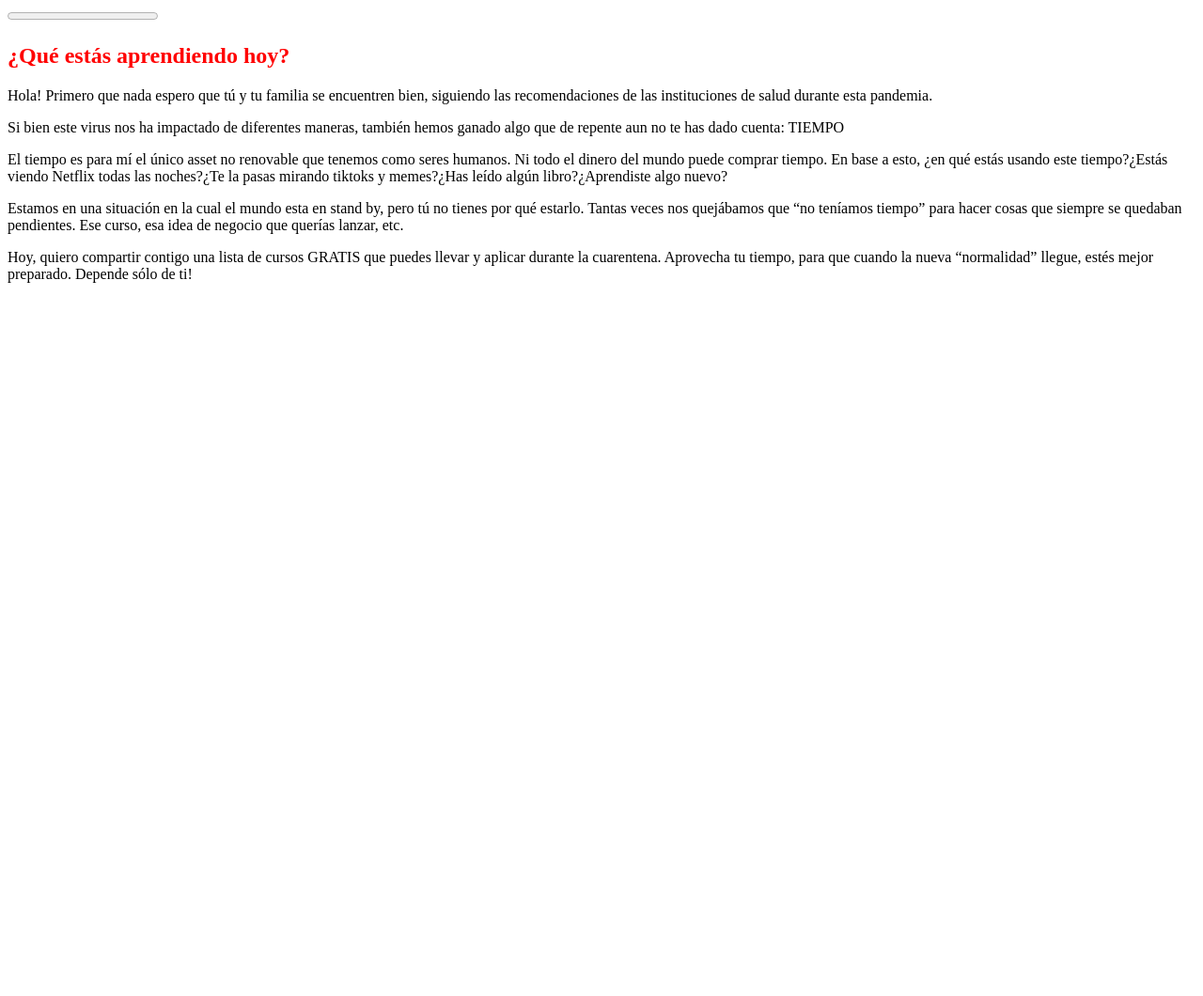
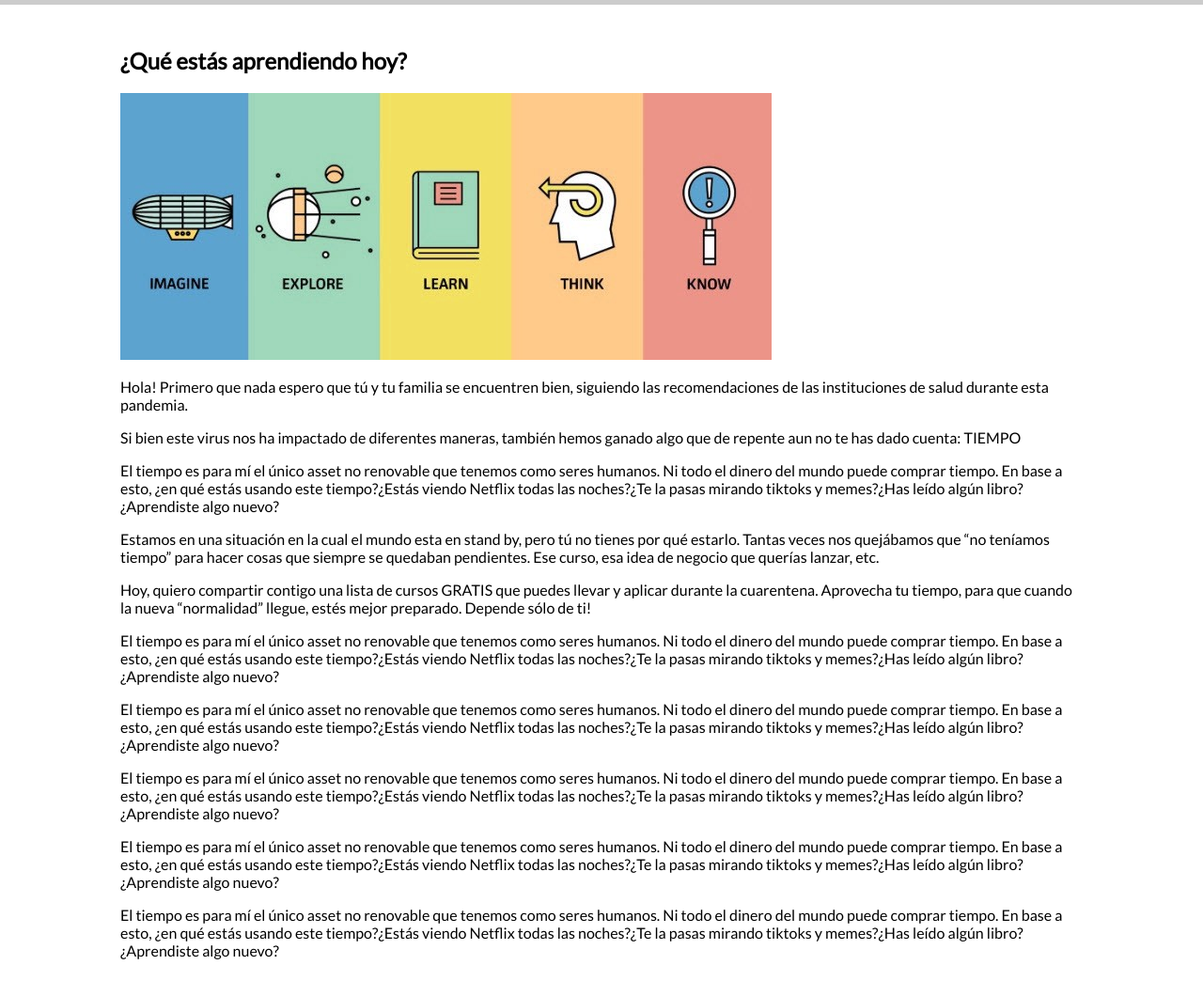
Before and after one commit to angelolev/progressbar, a plain HTML site: page index.html in a window 1280 px wide. Shown: the whole page at 94% size. Before the commit the page ends 800 px from the top, so only its background shows below. Drawn offline with Linux system fonts and the light colour scheme.

Commit message:
added progress bar function

```diff
--- a/index.html
+++ b/index.html
@@ -3,47 +3,102 @@
   <head>
     <meta charset="UTF-8" />
     <meta name="viewport" content="width=device-width, initial-scale=1.0" />
-    <title>Document</title>
+    <title>Mi articulo</title>
     <link rel="stylesheet" href="styles.css" />
+    <link
+      href="https://fonts.googleapis.com/css2?family=Lato&display=swap"
+      rel="stylesheet"
+    />
   </head>
   <body>
-    <main>
-      <article>
-        <progress id="reading-progress" max="100" value="0"></progress>
     <header>
+      <div class="progress-container">
+        <div class="progress-bar" id="progress-bar"></div>
+      </div>
+    </header>
+    <article class="content">
       <h1>
         ¿Qué estás aprendiendo hoy?
       </h1>
+      <img src="/image.jpeg" alt="" />
       <p>
-            Hola! Primero que nada espero que tú y tu familia se encuentren
-            bien, siguiendo las recomendaciones de las instituciones de salud
-            durante esta pandemia.
+        Hola! Primero que nada espero que tú y tu familia se encuentren bien,
+        siguiendo las recomendaciones de las instituciones de salud durante esta
+        pandemia.
       </p>
       <p>
-            Si bien este virus nos ha impactado de diferentes maneras, también
-            hemos ganado algo que de repente aun no te has dado cuenta: TIEMPO
+        Si bien este virus nos ha impactado de diferentes maneras, también hemos
+        ganado algo que de repente aun no te has dado cuenta: TIEMPO
       </p>
       <p>
-            El tiempo es para mí el único asset no renovable que tenemos como
-            seres humanos. Ni todo el dinero del mundo puede comprar tiempo. En
-            base a esto, ¿en qué estás usando este tiempo?¿Estás viendo Netflix
-            todas las noches?¿Te la pasas mirando tiktoks y memes?¿Has leído
-            algún libro?¿Aprendiste algo nuevo?
+        El tiempo es para mí el único asset no renovable que tenemos como seres
+        humanos. Ni todo el dinero del mundo puede comprar tiempo. En base a
+        esto, ¿en qué estás usando este tiempo?¿Estás viendo Netflix todas las
+        noches?¿Te la pasas mirando tiktoks y memes?¿Has leído algún
+        libro?¿Aprendiste algo nuevo?
       </p>
       <p>
-            Estamos en una situación en la cual el mundo esta en stand by, pero
-            tú no tienes por qué estarlo. Tantas veces nos quejábamos que “no
-            teníamos tiempo” para hacer cosas que siempre se quedaban
-            pendientes. Ese curso, esa idea de negocio que querías lanzar, etc.
+        Estamos en una situación en la cual el mundo esta en stand by, pero tú
+        no tienes por qué estarlo. Tantas veces nos quejábamos que “no teníamos
+        tiempo” para hacer cosas que siempre se quedaban pendientes. Ese curso,
+        esa idea de negocio que querías lanzar, etc.
       </p>
       <p>
         Hoy, quiero compartir contigo una lista de cursos GRATIS que puedes
-            llevar y aplicar durante la cuarentena. Aprovecha tu tiempo, para
-            que cuando la nueva “normalidad” llegue, estés mejor preparado.
-            Depende sólo de ti!
+        llevar y aplicar durante la cuarentena. Aprovecha tu tiempo, para que
+        cuando la nueva “normalidad” llegue, estés mejor preparado. Depende sólo
+        de ti!
       </p>
-        </header>
+      <p>
+        El tiempo es para mí el único asset no renovable que tenemos como seres
+        humanos. Ni todo el dinero del mundo puede comprar tiempo. En base a
+        esto, ¿en qué estás usando este tiempo?¿Estás viendo Netflix todas las
+        noches?¿Te la pasas mirando tiktoks y memes?¿Has leído algún
+        libro?¿Aprendiste algo nuevo?
+      </p>
+      <p>
+        El tiempo es para mí el único asset no renovable que tenemos como seres
+        humanos. Ni todo el dinero del mundo puede comprar tiempo. En base a
+        esto, ¿en qué estás usando este tiempo?¿Estás viendo Netflix todas las
+        noches?¿Te la pasas mirando tiktoks y memes?¿Has leído algún
+        libro?¿Aprendiste algo nuevo?
+      </p>
+      <p>
+        El tiempo es para mí el único asset no renovable que tenemos como seres
+        humanos. Ni todo el dinero del mundo puede comprar tiempo. En base a
+        esto, ¿en qué estás usando este tiempo?¿Estás viendo Netflix todas las
+        noches?¿Te la pasas mirando tiktoks y memes?¿Has leído algún
+        libro?¿Aprendiste algo nuevo?
+      </p>
+      <p>
+        El tiempo es para mí el único asset no renovable que tenemos como seres
+        humanos. Ni todo el dinero del mundo puede comprar tiempo. En base a
+        esto, ¿en qué estás usando este tiempo?¿Estás viendo Netflix todas las
+        noches?¿Te la pasas mirando tiktoks y memes?¿Has leído algún
+        libro?¿Aprendiste algo nuevo?
+      </p>
+      <p>
+        El tiempo es para mí el único asset no renovable que tenemos como seres
+        humanos. Ni todo el dinero del mundo puede comprar tiempo. En base a
+        esto, ¿en qué estás usando este tiempo?¿Estás viendo Netflix todas las
+        noches?¿Te la pasas mirando tiktoks y memes?¿Has leído algún
+        libro?¿Aprendiste algo nuevo?
+      </p>
     </article>
-    </main>
+    <script>
+      window.onscroll = function () {
+        loadProgressBar();
+      };
+
+      function loadProgressBar() {
+        var winScroll =
+          document.body.scrollTop || document.documentElement.scrollTop;
+        var height =
+          document.documentElement.scrollHeight -
+          document.documentElement.clientHeight;
+        var scrolled = (winScroll / height) * 100;
+        document.getElementById("progress-bar").style.width = scrolled + "%";
+      }
+    </script>
   </body>
 </html>
--- a/styles.scss
+++ b/styles.scss
@@ -1,5 +1,35 @@
-main {
-  h1 {
-    color: red;
+article {
+  padding: 30px 0;
+  margin: 0 auto;
+  width: 80%;
+
+  img {
+    max-width: 100%;
   }
 }
+
+body {
+  font-family: "Lato", sans-serif;
+  margin: 0;
+  padding: 0;
+}
+
+header {
+  position: fixed;
+  top: 0;
+  z-index: 1;
+  width: 100%;
+  background-color: #f1f1f1;
+
+  .progress-container {
+    width: 100%;
+    height: 5px;
+    background: #ccc;
+  }
+
+  .progress-bar {
+    height: 100%;
+    background: #3498db;
+    width: 0%;
+  }
+}
```
Also changed, not shown: image.jpeg (added), styles.css, 1 other file. Lines whose indentation alone changed are shown as unchanged.
